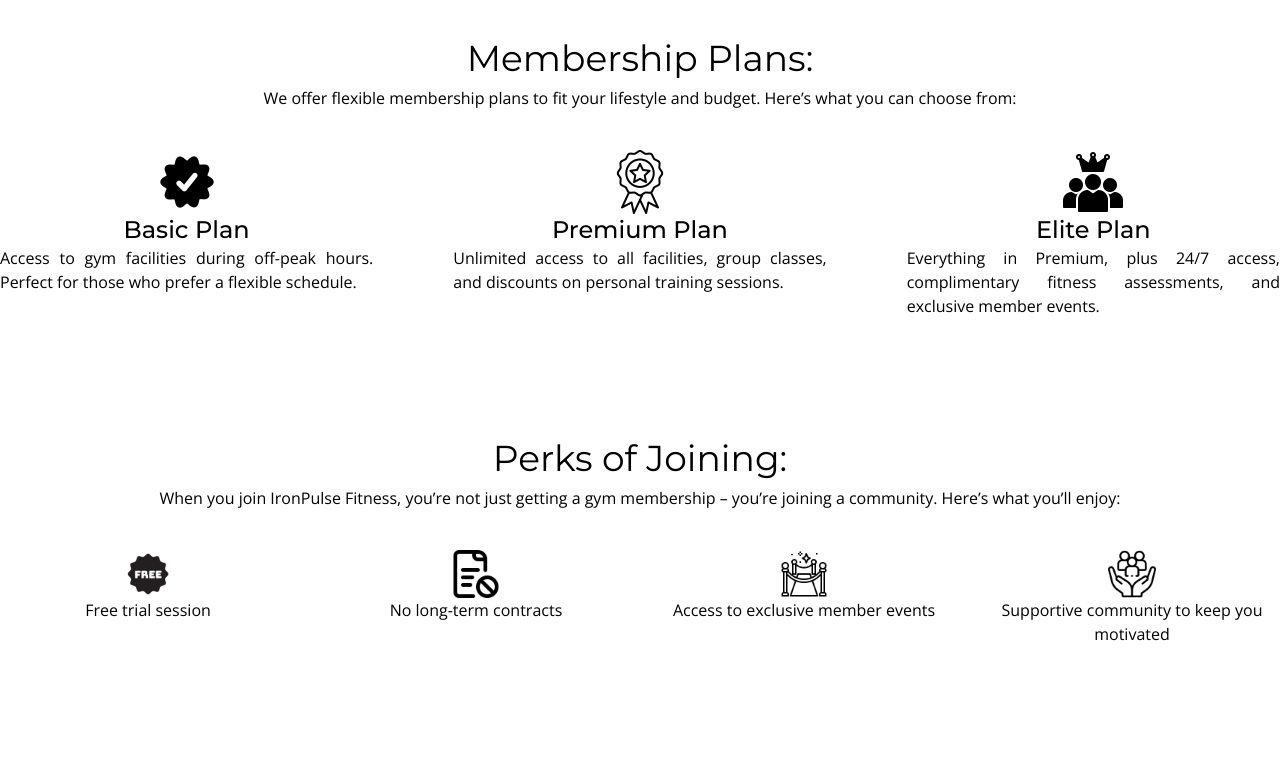
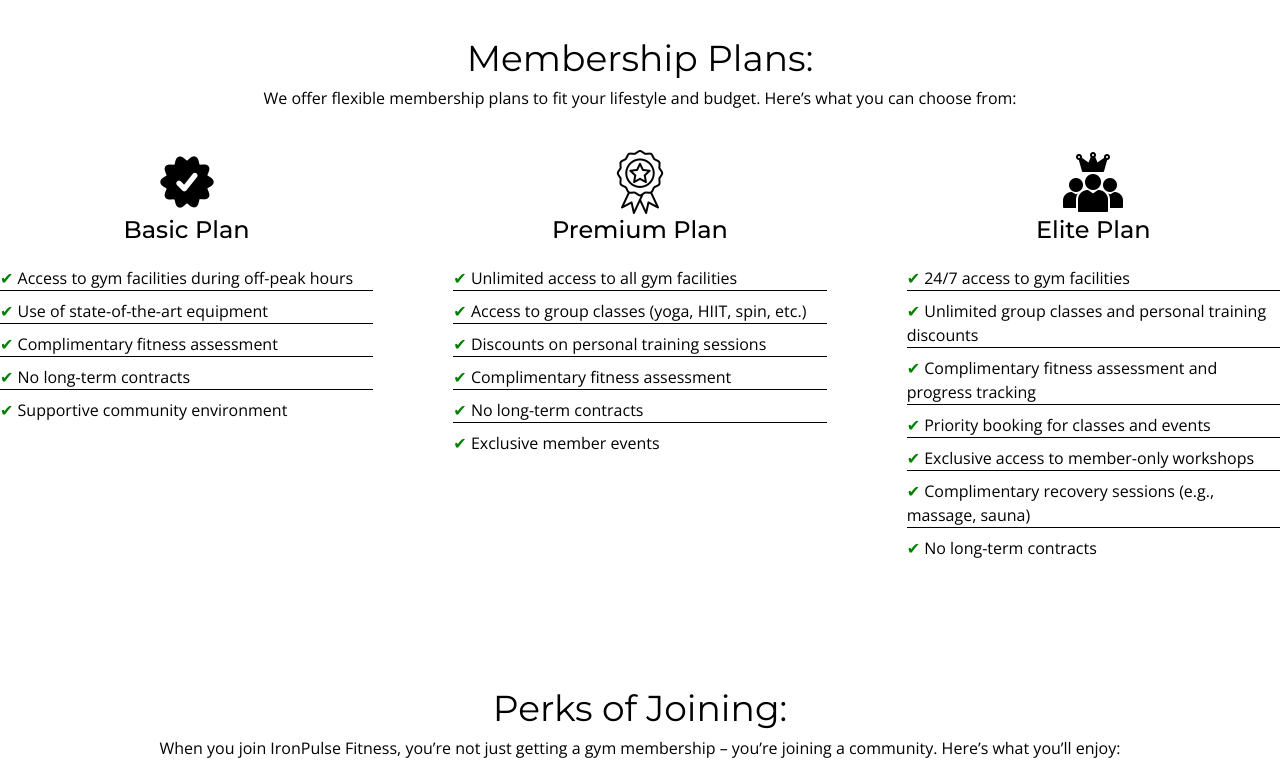
Before and after one commit to Bilal-19/iron-pulse-gym, a React (Vite) app: page /membership in a window 1280 px wide. Shown: the part 666-1431 px from the top of the page. Built offline with nearby package versions, Linux system fonts and the light colour scheme; a web font is replaced by a local one.

Commit message:
Enhanced member page UI.

```diff
--- a/src/Pages/Membership.jsx
+++ b/src/Pages/Membership.jsx
@@ -27,28 +27,43 @@
 
             <div class="container mx-auto mt-10 mb-10">
                 <div class="grid md:grid-cols-3 gap-20">
-                    <div className="m-3 md:m-0 text-justify">
+                    <div className="m-3 md:m-0">
                         <img src="/basic.png" alt="basic-plan" className="size-16 mx-auto" />
-                        <h3 className="font-medium text-2xl text-center">Basic Plan</h3>
-                        <p className="text-justify">
-                            Access to gym facilities during off-peak hours. Perfect for those who prefer a flexible schedule.
-                        </p>
+                        <h3 className="font-medium text-2xl text-center mb-5">Basic Plan</h3>
+                        <ul className="li-checkmark">
+                            <li>Access to gym facilities during off-peak hours</li>
+                            <li>Use of state-of-the-art equipment</li>
+                            <li>Complimentary fitness assessment</li>
+                            <li>No long-term contracts</li>
+                            <li>Supportive community environment</li>
+                        </ul>
                     </div>
 
-                    <div className="m-3 md:m-0 text-justify">
+                    <div className="m-3 md:m-0">
                         <img src="/premium.png" alt="premium-plan" className="size-16 mx-auto" />
-                        <h3 className="font-medium text-2xl text-center">Premium Plan</h3>
-                        <p className="text-justify">
-                            Unlimited access to all facilities, group classes, and discounts on personal training sessions.
-                        </p>
+                        <h3 className="font-medium text-2xl text-center mb-5">Premium Plan</h3>
+                        <ul className="li-checkmark">
+                            <li>Unlimited access to all gym facilities</li>
+                            <li>Access to group classes (yoga, HIIT, spin, etc.)</li>
+                            <li>Discounts on personal training sessions</li>
+                            <li>Complimentary fitness assessment</li>
+                            <li>No long-term contracts</li>
+                            <li>Exclusive member events</li>
+                        </ul>
                     </div>
 
-                    <div className="m-3 md:m-0 text-justify">
+                    <div className="m-3 md:m-0">
                         <img src="/elite.png" alt="elite-plan" className="size-16 mx-auto" />
-                        <h3 className="font-medium text-2xl text-center">Elite Plan</h3>
-                        <p className="text-justify">
-                            Everything in Premium, plus 24/7 access, complimentary fitness assessments, and exclusive member events.
-                        </p>
+                        <h3 className="font-medium text-2xl text-center mb-5">Elite Plan</h3>
+                        <ul className="li-checkmark">
+                            <li>24/7 access to gym facilities</li>
+                            <li>Unlimited group classes and personal training discounts</li>
+                            <li>Complimentary fitness assessment and progress tracking</li>
+                            <li>Priority booking for classes and events</li>
+                            <li>Exclusive access to member-only workshops</li>
+                            <li>Complimentary recovery sessions (e.g., massage, sauna)</li>
+                            <li>No long-term contracts</li>
+                        </ul>
                     </div>
                 </div>
             </div>
--- a/src/index.css
+++ b/src/index.css
@@ -15,6 +15,20 @@
 
 ul a.active{
 color: #3B82F6;
+}
+
+.li-checkmark li {
+  margin-bottom: 8px;
+  border-bottom: 1px solid black;
+}
+
+.li-checkmark li:last-of-type {
+  border: 0;
+}
+
+.li-checkmark li::before{
+  content: "\2714\0020";
+  color: green;
 }
 
 /* Transition & Animation */
```
